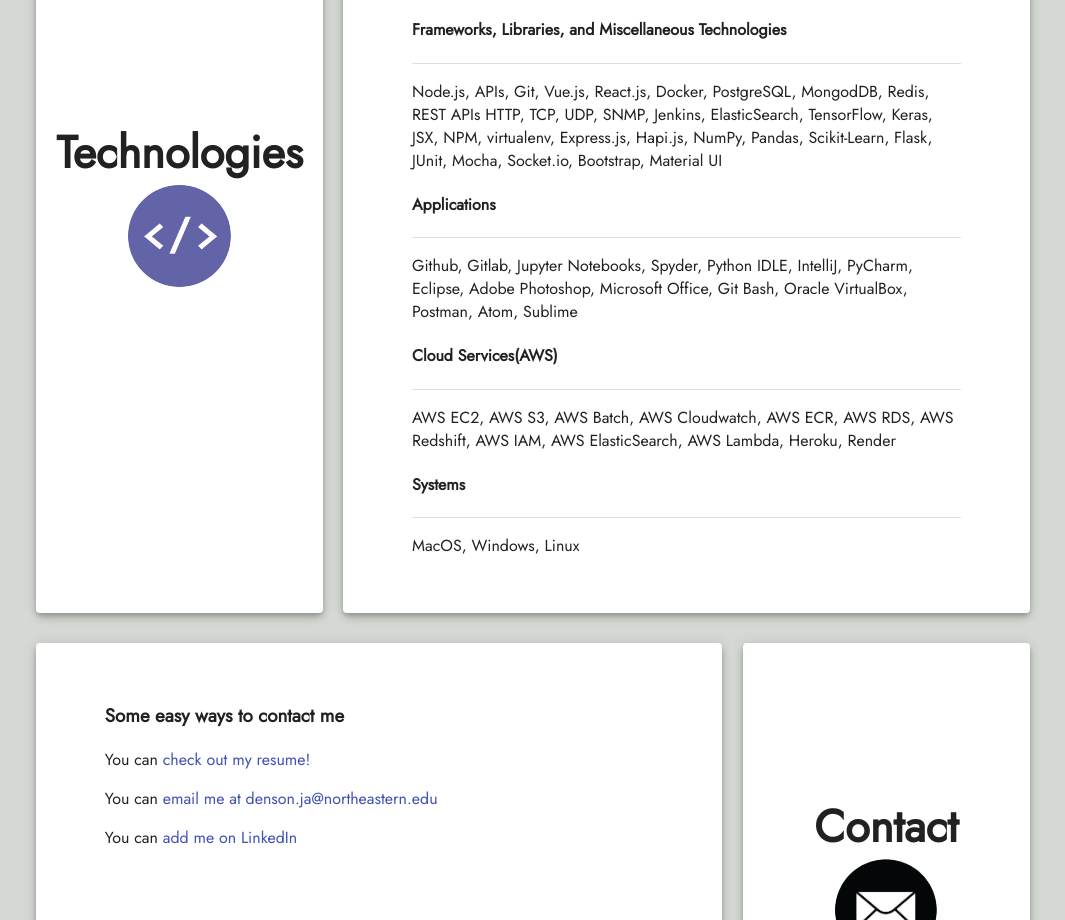
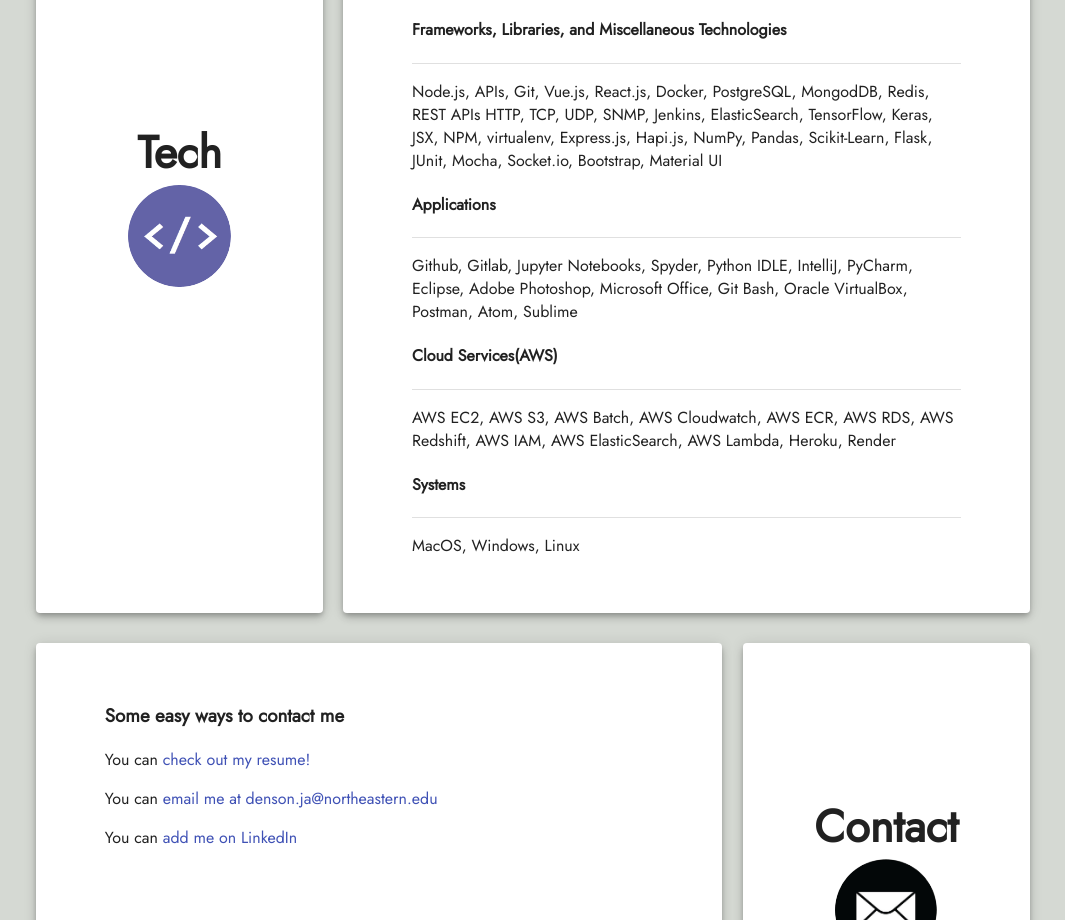
Before and after one commit to jack-denson/personal-site, a React (Create React App) app: page / in a window 1280 px wide. Shown: the part 1520-2440 px from the top of the page, without its empty margins (102-1167 px from the left). Built offline with nearby package versions, Linux system fonts and the light colour scheme.

Commit message:
Technologies -> Tech

```diff
--- a/src/App.js
+++ b/src/App.js
@@ -32,7 +32,7 @@
       <h3>Some fun stuff I've worked on</h3>
       <ProjectSelector />
       </Section>
-      <Section className="AppSection" title = "Technologies" titleLeft={true} image = {Technologies} imAlt = "Tech Icon">
+      <Section className="AppSection" title = "Tech" titleLeft={true} image = {Technologies} imAlt = "Tech Icon">
       <h3>Some fun tech I know</h3>
       <h4>Languages</h4>
       <Divider />
```
